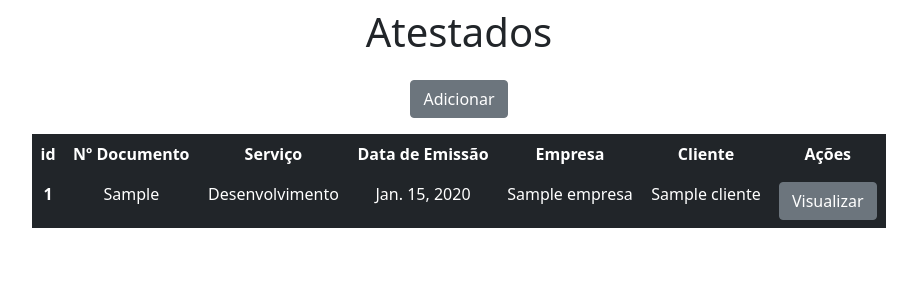
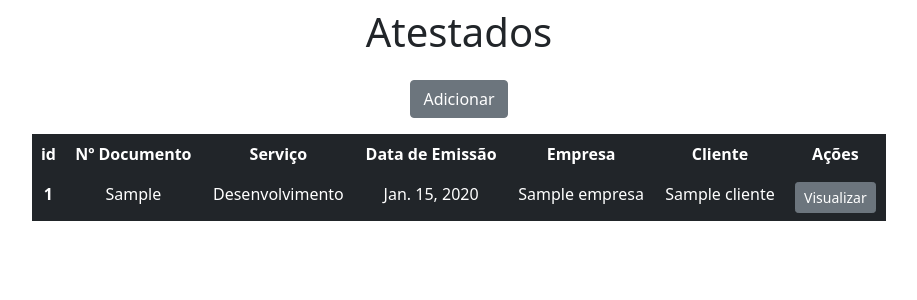
Before and after one commit to brunoleorosa/Atestado, a Django app: page / in a window 1280 px wide. Shown: the top 300 px of the page, without its empty margins (181-1098 px from the left). Run offline with Django 3.2, Linux system fonts and the light colour scheme; tables that the repository leaves empty hold one stand-in row (values such as "Sample post").

Commit message:
Redimensionamento dos botões na página de visualização

```diff
--- a/app/templates/index.html
+++ b/app/templates/index.html
@@ -39,7 +39,7 @@
                     <td>{{dbs.data_emissao}}</td>
                     <td>{{dbs.empresa.nome}}</td>
                     <td>{{dbs.cliente.nome}}</td>
-                    <td> <a href="/view/{{dbs.id}}/" class="btn btn-secondary">Visualizar</a> </td>
+                    <td> <a href="/view/{{dbs.id}}/" class="btn btn-secondary btn-sm">Visualizar</a> </td>
                 </tr>
             {% endfor %}
             </tbody>
--- a/app/views.py
+++ b/app/views.py
@@ -38,7 +38,7 @@ def edit(request, pk):
 def update(request, pk):
     data = {}
     data['db'] = Atestados.objects.get(pk=pk)
-    form = AtestadosForm(request.POST or None, instance=data['db'])
+    form = AtestadosForm(request.POST, request.FILES or None, instance=data['db'])
     if form.is_valid():
         form.save()
         return redirect('home')
```
Also changed, not shown: 4 other files.
